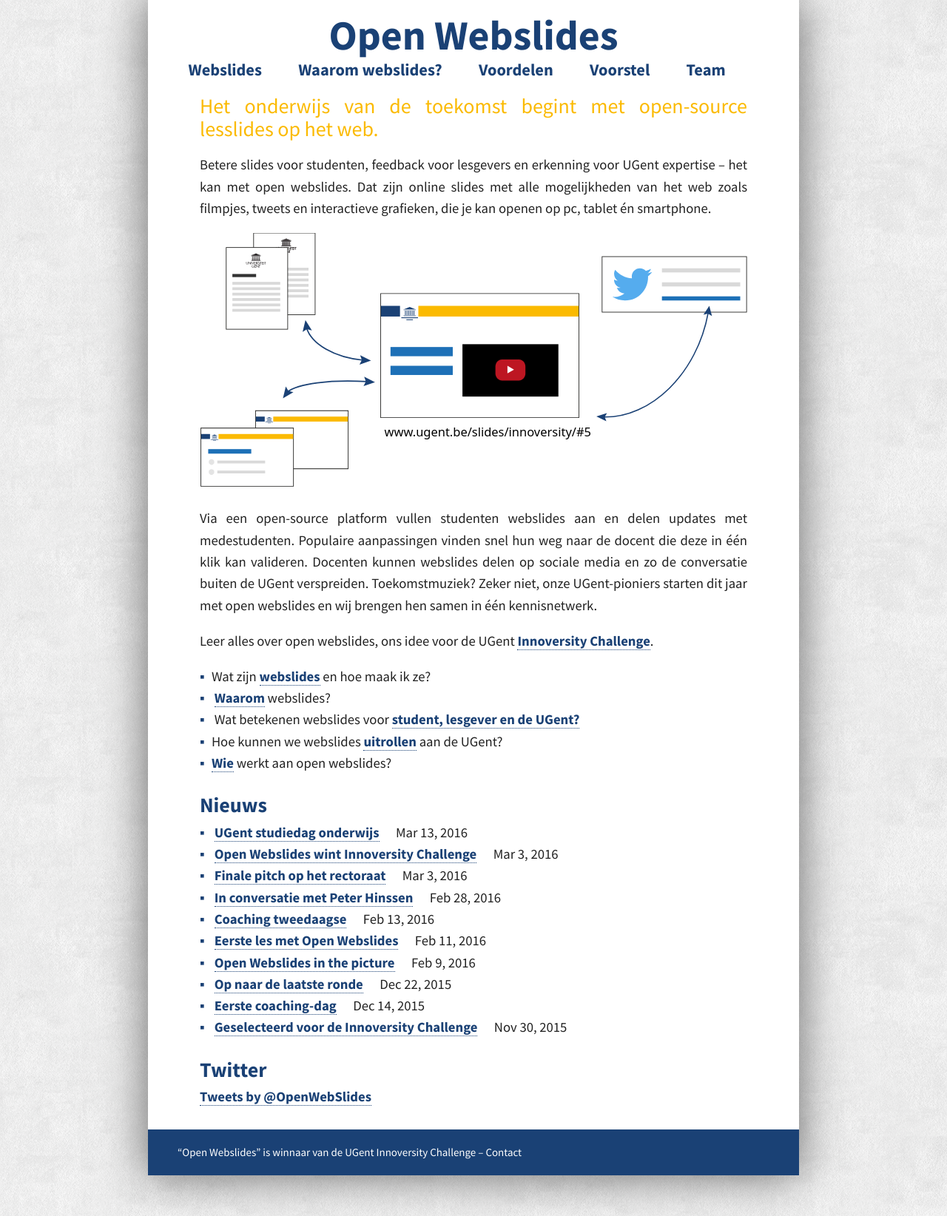
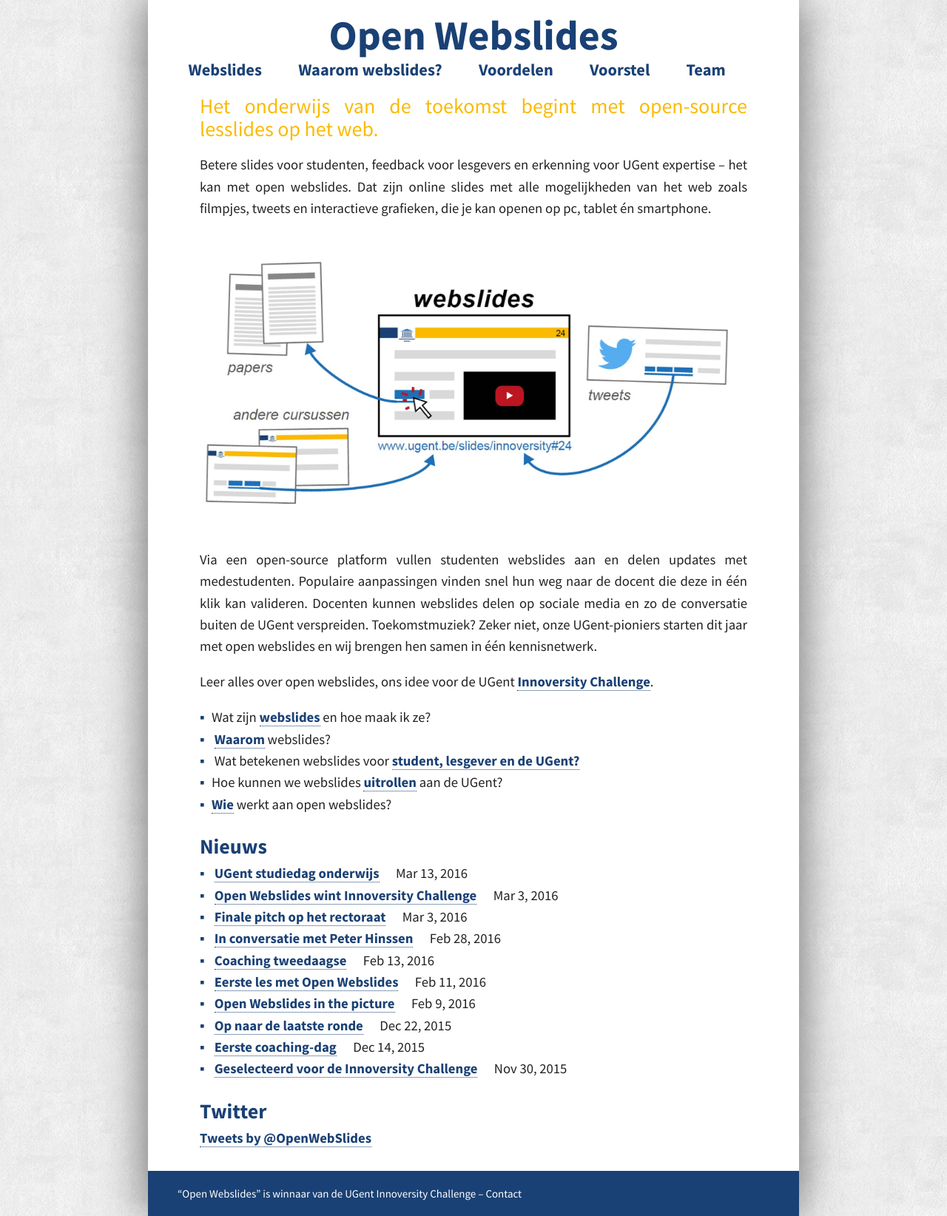
Before and after one commit to OpenWebslides/openwebslides.github.io-old, a Jekyll site: the page built from index.html, in a window 1280 px wide. Shown: the whole page at 74% size. Built offline with Jekyll 4.4.1, drawn with Linux system fonts in a browser that asks for light colours; comment, search, counter and statistics services are not loaded.

Commit message:
add new design image

```diff
--- a/index.html
+++ b/index.html
@@ -13,7 +13,7 @@
 Betere slides voor studenten, feedback voor lesgevers en erkenning voor UGent expertise – het kan met open webslides. Dat zijn online slides met alle mogelijkheden van het web zoals filmpjes, tweets en interactieve grafieken, die je kan openen op pc, tablet én smartphone.
 </p>
 
-<img src="images/html-slides.svg" alt="">
+<img width="720" height="400" src="images/OverviewDesign.jpg" alt="">
 
 <p>
 Via een open-source platform vullen studenten webslides aan en delen updates met medestudenten. Populaire aanpassingen vinden snel hun weg naar de docent die deze in één klik kan valideren. Docenten kunnen webslides delen op sociale media en zo de conversatie buiten de UGent verspreiden. Toekomstmuziek? Zeker niet, onze UGent-pioniers starten dit jaar met open webslides en wij brengen hen samen in één kennisnetwerk.
```
Also changed, not shown: images/OverviewDesign.jpg (added).
